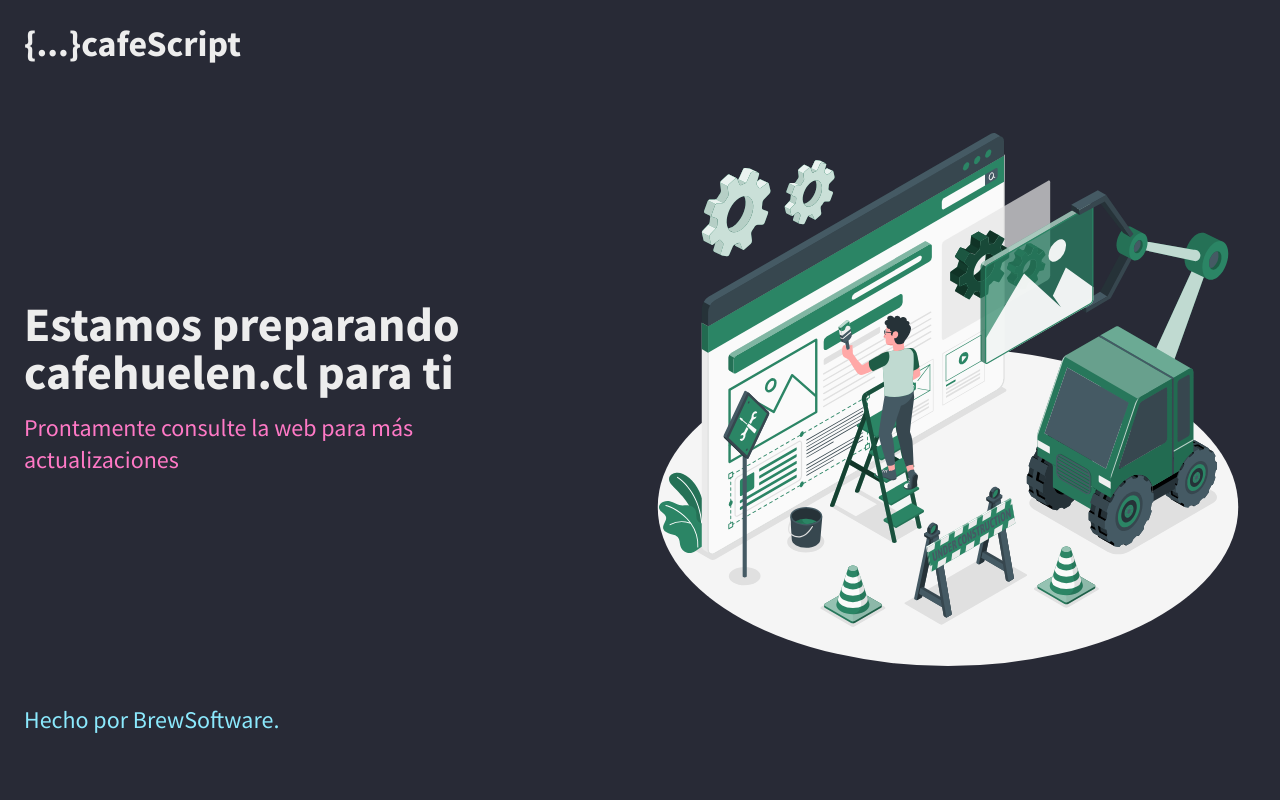
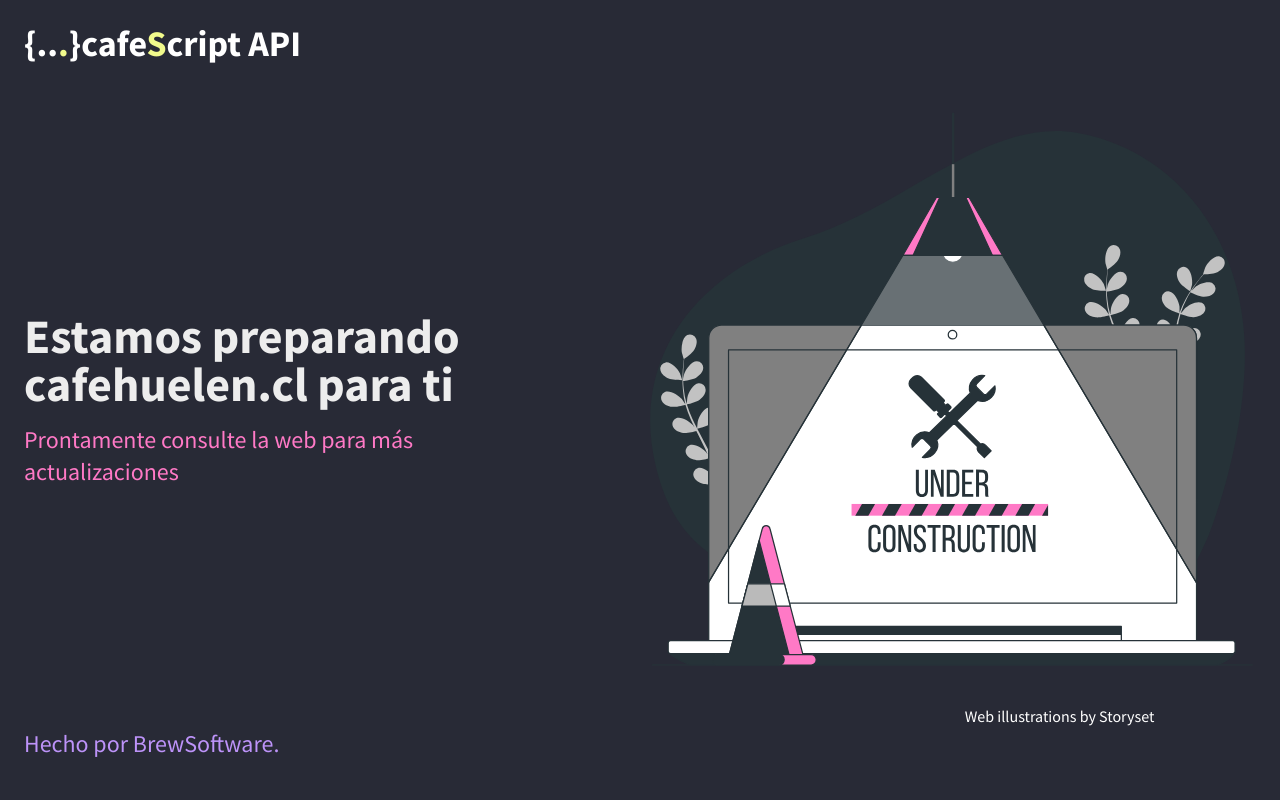
Before and after one commit to keaguirre/CafehuelenBackend, a Django app: page / in a window 1280 px wide. Run offline with Django 4.2, Linux system fonts and the light colour scheme.

Commit message:
rebranding html cafeScript

```diff
--- a/core/templates/index.html
+++ b/core/templates/index.html
@@ -5,7 +5,7 @@
 	<meta charset="UTF-8">
 	<meta name="viewport" content="width=device-width, initial-scale=1.0">
 	<meta http-equiv="X-UA-Compatible" content="ie=edge">
-	<title>cafeScript</title>
+	<title>{...} cafeScript API</title>
 	<meta name="description" content="">
 	<meta name="keywords" content="">
 
@@ -41,7 +41,9 @@
 	<!--Nav-->
 	<div class="w-full container mx-auto p-6">
 		<div class="w-full flex items-center justify-between">
-			<span><a class="flex items-center header-text no-underline hover:no-underline font-bold text-2xl lg:text-4xl"  href="#"> {...}cafeScript</a></span>
+			<!-- <span><a class="flex items-center header-text no-underline hover:no-underline font-bold text-2xl lg:text-4xl"  href="#"> {...}cafeScript</a></span> -->
+			<a href="/" class="text-4xl font-bold text-white" style="font-family: 'Source Sans Pro', sans-serif;"><span>{..</span><span style="color: #F1FA8C;">.</span><span>}cafe</span><span style="color: #F1FA8C;">S</span><span>cript API</span></a>
+
 		</div>
 	</div>
 	<!--Main-->
@@ -53,14 +55,15 @@
 		</div>
 		<!--Right Col-->
 		<div class="w-full xl:w-3/5 2xl:py-6 overflow-y-hidden">
-            <img class="w-5/6 mx-auto lg:mr-0 slide-in-bottom" src="{% static 'under_construction.svg' %}">
+            <img class="w-5/6 mx-auto lg:mr-0 slide-in-bottom" src="{% static 'under_construction-bro.svg' %}" alt="light over laptop">
+			<a class="text-white pl-56 ml-56" href="https://storyset.com/web">Web illustrations by Storyset</a>
 		</div>
-        <h4 class="flex flex-col w-full xl:w-2/5 justify-center lg:items-start overflow-y-hidden leading-normal text-base md:text-2xl text-center md:text-left slide-in-bottom-subtitle" style="color: #8BE9FD;"><a href='api/'>Hecho por BrewSoftware.</a></h4>
+        <h4 class="flex flex-col font-medium w-full xl:w-2/5 justify-center lg:items-start overflow-y-hidden leading-normal text-base md:text-2xl text-center md:text-left slide-in-bottom-subtitle" style="color: #BD93F9;"><a href='api/'>Hecho por BrewSoftware.</a></h4>
 	</div>
 </div>
-  <!-- jQuery if you need it
-  <script src="https://cdnjs.cloudflare.com/ajax/libs/jquery/3.3.1/jquery.min.js"></script>
-  -->
+<!-- jQuery if you need it
+<script src="https://cdnjs.cloudflare.com/ajax/libs/jquery/3.3.1/jquery.min.js"></script>
+-->
 
 </body>
 
```
Also changed, not shown: core/templates/indexAPI.html (+5 -4 lines), Documentos/indexApi.png (added), Documentos/indexWeb.png (added), Documentos/web.png (deleted), changelog.md, core/static/under_construction-bro.svg (added), core/static/under_construction.svg (deleted).
